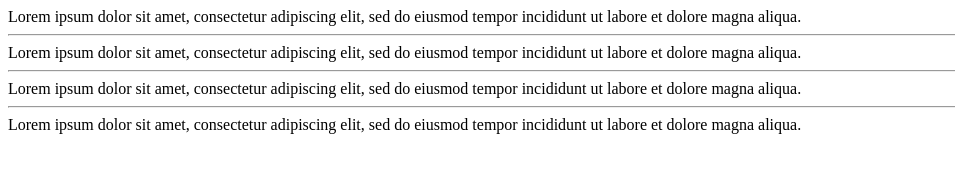
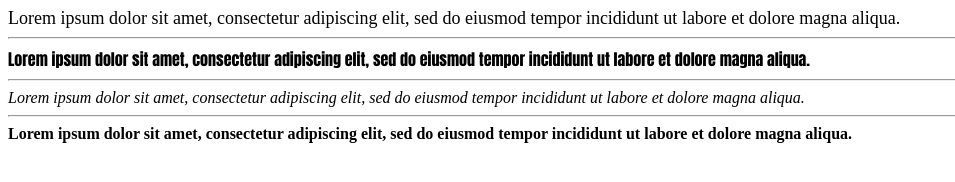
Before and after one commit to kia0919/html_basic-2024.03.06-, a plain HTML site: page css/7.CSS3_Font_Text/css3_font.html in a window 1280 px wide. Shown: the whole page, without its empty margins (0-955 px from the left). Drawn offline with Linux system fonts and the light colour scheme.

Commit message:
css.font-size,family,style,weight

```diff
--- a/css/7.CSS3_Font_Text/css3_font.html
+++ b/css/7.CSS3_Font_Text/css3_font.html
@@ -8,27 +8,37 @@
     <style>
 
         /*
-            font-size 속성 :
+            font-size 속성 : 글꼴의 크기를 지정
         */
+        .font-size {
+            font-size: large;
+        }
 
 
 
         /*
-            font-family 속성 :
-                -
-                -
+            font-family 속성 : 글꼴 지정
+                - 글꼴을 여러개 지정
+                - 앞의 글꼴부터 순서대로 적용
         */
-
+        .font-family {
+            font-family: Impact, Haettenschweiler, 'Arial Narrow Bold', sans-serif;
+        }
 
 
         /*
-            font-style 속성 :
-                -
-            font-weight 속성 :
-                -
+            font-style 속성 : 이텔릭체 지정
+                - normal, italic, oblique
+            font-weight 속성 : 글꼴의 굵기 지정
+                - 100 ~ 900, normal / bold / lighter / bolder
         */
+        .font-style {
+            font-style: italic;
+        }
 
-
+        .font-weight {
+            font-weight: 900;
+        }
 
 
     </style>
```
